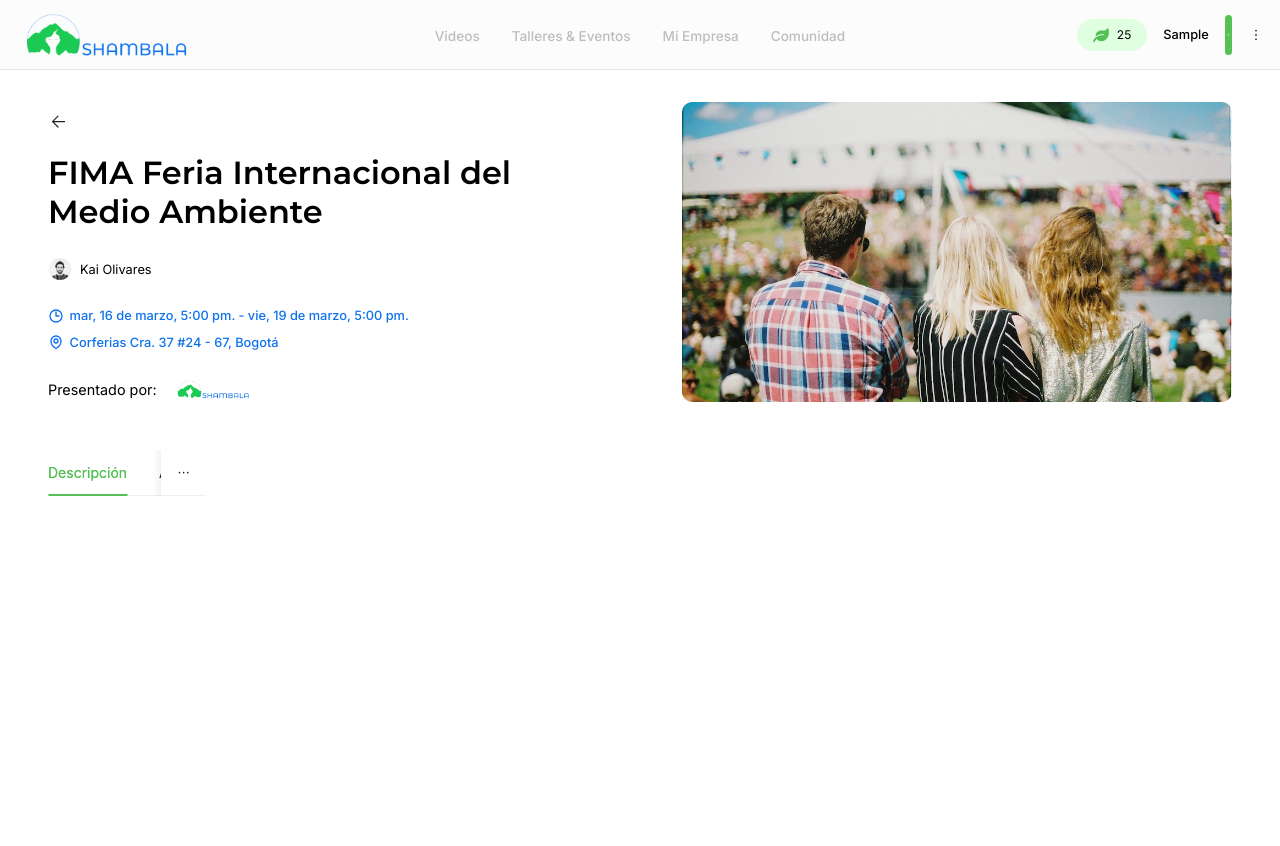
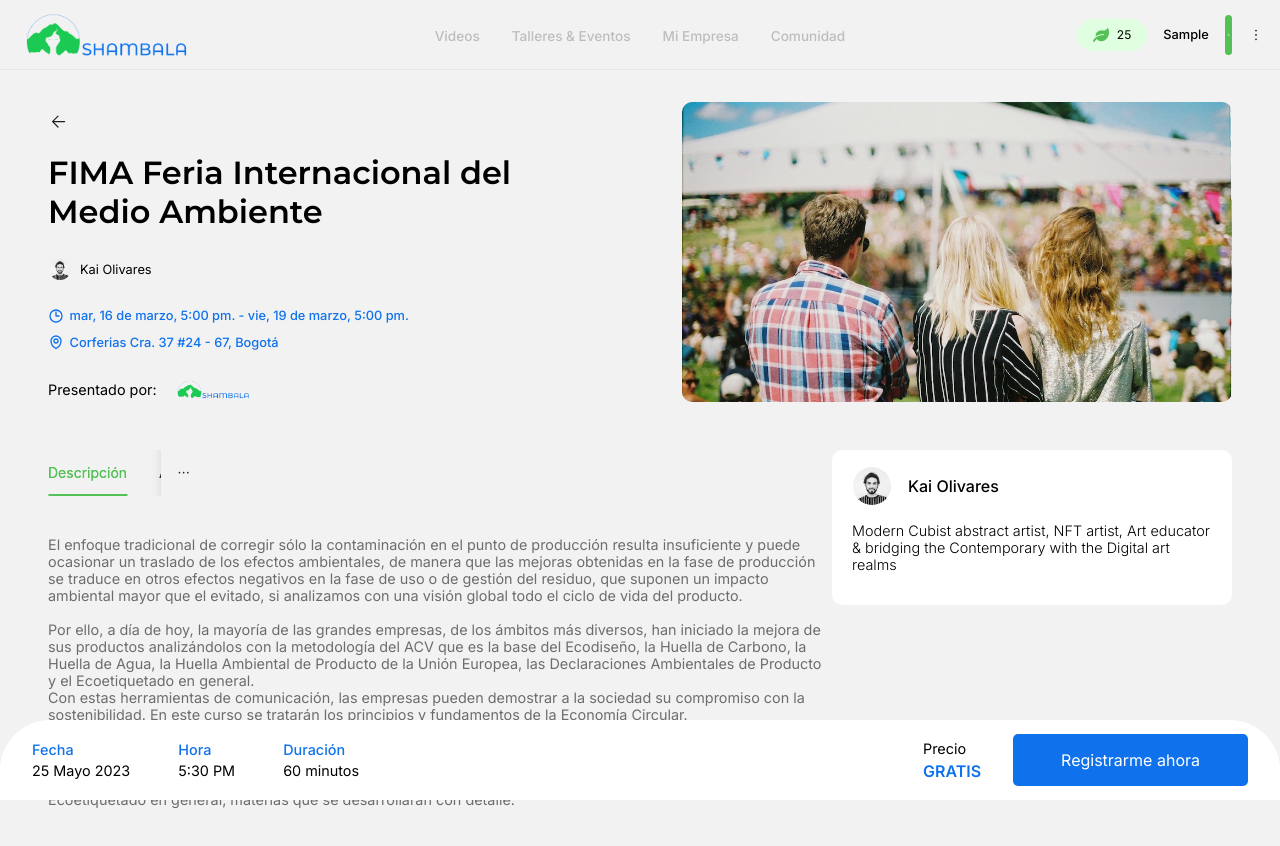
Before and after one commit to juliuz94/shambala-front, a Next.js app: page /event/1 in a window 1280 px wide. Shown: the top 846 px of the page. Before the commit the page ends 800 px from the top, so only its background shows below. Built offline with nearby package versions, Linux system fonts and the light colour scheme; no server answers; sample sign-in values are in the browser's storage.

Commit message:
Event detail page changes

```diff
--- a/src/components/Event/index.tsx
+++ b/src/components/Event/index.tsx
@@ -1,9 +1,17 @@
+import { FC, useState } from 'react'
+import { createPortal } from 'react-dom'
 import Header from '@/components/Header'
 import Image from 'next/image'
 import { useRouter } from 'next/router'
 import { Avatar, Button, Tabs } from 'antd'
 import { HiOutlineArrowSmallLeft, HiOutlineClock, HiOutlineMapPin } from 'react-icons/hi2'
+import { Inter, Montserrat } from 'next/font/google'
+import { toast } from 'sonner'
 import styles from './styles.module.css'
+
+const inter = Inter({
+  subsets: ['latin']
+})
 
 const tabs = [
   {
@@ -16,10 +24,35 @@ const tabs = [
   }
 ]
 
-const Event = () => {
+const Event: FC = () => {
   const router = useRouter()
+  const [tabSelected, setTabSelected] = useState('1')
+
+  const renderTabContent = () => {
+    switch (tabSelected) {
+      case '1':
+        return (
+          <p className={styles.event_description}>
+            El enfoque tradicional de corregir sólo la contaminación en el punto de producción resulta insuficiente y puede ocasionar un traslado de los efectos ambientales, de manera que las mejoras obtenidas en la fase de producción se traduce en otros efectos negativos en la fase de uso o de gestión del residuo, que suponen un impacto ambiental mayor que el evitado, si analizamos con una visión global todo el ciclo de vida del producto.
+            <br />
+            <br />
+            Por ello, a día de hoy, la mayoría de las grandes empresas, de los ámbitos más diversos, han iniciado la mejora de sus productos analizándolos con la metodología del ACV que es la base del Ecodiseño, la Huella de Carbono, la Huella de Agua, la Huella Ambiental de Producto de la Unión Europea, las Declaraciones Ambientales de Producto y el Ecoetiquetado en general.
+            <br />
+            Con estas herramientas de comunicación, las empresas pueden demostrar a la sociedad su compromiso con la sostenibilidad.
+            En este curso se tratarán los principios y fundamentos de la Economía Circular.
+            <br />
+            <br />
+            A continuación se aprenderá la metodología del ACV y el manejo del software necesario para poder llevar a cabo este tipo de estudios, y posteriormente se estudiará su aplicación en el Ecodiseño, la Huella de Carbono, la Huella de Agua, la Huella Ambiental de Producto de la Unión Europea, las Declaraciones Ambientales de Producto y el Ecoetiquetado en general, materias que se desarrollarán con detalle.
+          </p>
+        )
+
+      default:
+        return null
+    }
+  }
+
   return (
-    <div>
+    <div className={styles.event_container}>
       <Header />
       <div className={styles.event_header}>
         <div className={styles.event_info}>
@@ -69,13 +102,92 @@ const Event = () => {
       </div>
 
       <div className={styles.event_info_container}>
-        <div className={styles.tabs}>
-          <Tabs defaultActiveKey="1" items={tabs} onChange={() => {}} />
+        <div className={styles.left_column}>
+          <div className={styles.tabs}>
+            <Tabs defaultActiveKey="1" items={tabs} onChange={(tab) => setTabSelected(tab)} />
+          </div>
+          <div className={styles.tabs_content}>
+            {renderTabContent()}
+          </div>
         </div>
-        <div>
 
+        <div className={styles.right_column}>
+          <div className={styles.speaker_card}>
+            <div className={styles.speaker_card_header}>
+              <Avatar
+                size='large'
+                src='/images/person_image.jpg'
+              />
+              <p className={styles.speaker_name}>
+                Kai Olivares
+              </p>
+            </div>
+            <div className={styles.speaker_card_body}>
+              <p className={styles.speaker_bio}>
+                Modern Cubist abstract artist, NFT artist, Art educator & bridging the Contemporary with the Digital art realms
+              </p>
+            </div>
+          </div>
         </div>
       </div>
+
+      {createPortal(
+        <div className={styles.event_subscription}>
+          <div className={styles.event_subscription_content}>
+            <div className={styles.event_subscription_left_column}>
+              <div className={styles.event_info_block}>
+                <label className='event_info_label'>
+                  Fecha
+                </label>
+                <p className='event_info_text'>
+                  25 Mayo 2023
+                </p>
+              </div>
+              <div className={styles.event_info_block}>
+                <label className='event_info_label'>
+                  Hora
+                </label>
+                <p className='event_info_text'>
+                  5:30 PM
+                </p>
+              </div>
+              <div className={styles.event_info_block}>
+                <label className='event_info_label'>
+                  Duración
+                </label>
+                <p className='event_info_text'>
+                  60 minutos
+                </p>
+              </div>
+            </div>
+
+            <div className={styles.event_subscription_right_column}>
+              <div className={styles.event_info_price}>
+                <label className='event_info_label'>
+                  Precio
+                </label>
+                <p className='event_info_text'>
+                  GRATIS
+                </p>
+              </div>
+              <button className='event_info_button' onClick={() => toast.success('Inscripción exitosa')}>
+                <p>
+                  Registrarme ahora
+                </p>
+              </button>
+            </div>
+          </div>
+        </div>,
+        document.body
+      )}
+
+      <style jsx global>{`
+        .event_info_label,
+        .event_info_text,
+        .event_info_button {
+          font-family: ${inter.style.fontFamily};
+        }
+      `}</style>
     </div>
   )
 }
--- a/src/components/Event/styles.module.css
+++ b/src/components/Event/styles.module.css
@@ -1,7 +1,16 @@
+.event_container {
+  background-color: var(--general-background-color);
+  display: flex;
+  flex-direction: column;
+  min-height: 100vh;
+  padding-bottom: 80px;
+}
+
 .event_header {
   display: flex;
   width: 100%;
   max-width: var(--max-width);
+  margin: 0 auto;
   padding: 2rem 3rem;
 }
 
@@ -100,8 +109,134 @@
   width: 100%;
   max-width: var(--max-width);
   padding: 1rem 3rem;
+  margin: 0 auto;
+  display: flex;
+  flex: 1;
 }
 
 .tabs {
   width: 158px;
 }
+
+.tabs_content {
+  width: 100%;
+  padding-top: 1.5rem;
+}
+
+.left_column {
+  flex: 1;
+}
+
+.event_description {
+  font-size: 0.9rem;
+  color: var(--secondary-text-color);
+  max-width: 800px;
+}
+
+.right_column {
+  width: 400px;
+}
+
+.speaker_card {
+  flex: 1;
+  background-color: var(--background-color);
+  border-radius: 10px;
+  padding: 1rem 1.25rem 2rem;
+  display: flex;
+  flex-direction: column;
+  gap: 1rem;
+}
+
+.speaker_card_header {
+  display: flex;
+  align-items: center;
+  gap: 1rem;
+}
+
+.speaker_name {
+  font-size: 1rem;
+  font-weight: 500;
+}
+
+.speaker_bio {
+  font-size: 0.9rem;
+  font-weight: 300;
+}
+
+.event_subscription {
+  position: fixed;
+  bottom: 0;
+  left: 0;
+  background-color: var(--background-color);
+  width: 100%;
+  height: 80px;
+  border-radius: 50px 50px 0 0;
+  display: flex;
+  align-items: center;
+  padding: 0 2rem;
+}
+
+.event_subscription_content {
+  width: 100%;
+  max-width: var(--max-width);
+  margin: 0 auto;
+  display: flex;
+  align-items: center;
+  justify-content: space-between;
+}
+
+.event_subscription_left_column {
+  display: flex;
+  gap: 3rem;
+  font-family: var(--secondary-font);
+}
+
+.event_info_block {
+  display: flex;
+  flex-direction: column;
+  gap: 0.25rem;
+}
+
+.event_info_block label,
+.event_info_block p {
+  font-size: 0.9rem;
+}
+
+.event_info_block label {
+  color: var(--secondary-color);
+  font-weight: 500;
+}
+
+.event_subscription_right_column {
+  display: flex;
+  align-items: center;
+  gap: 2rem;
+}
+
+.event_info_price {
+  display: flex;
+  flex-direction: column;
+  gap: 0.25rem;
+}
+
+.event_info_price label {
+  font-size: 0.9rem;
+}
+
+.event_info_price p {
+  color: var(--secondary-color);
+  font-weight: 600;
+}
+
+.event_subscription_right_column button {
+  padding: 1rem 3rem;
+  border: none;
+  background-color: var(--secondary-color);
+  color: var(--contrast-text-color);
+  border-radius: 5px;
+  cursor: pointer;
+}
+
+.event_subscription_right_column button p {
+  font-size: 1rem;
+}
--- a/src/styles/globals.css
+++ b/src/styles/globals.css
@@ -6,7 +6,7 @@
   --inactive-color: #BDBDBD;
   --primary-text-color: #111827;
   --secondary-text-color: #6D6D6D;
-  --general-background-color: #FCFCFC;
+  --general-background-color: #f2f2f2;
   --background-color: #ffffff;
   --secondary-background-color: #E0FFE0;
   --tertiary-background-color: #2B2A2A;
```
